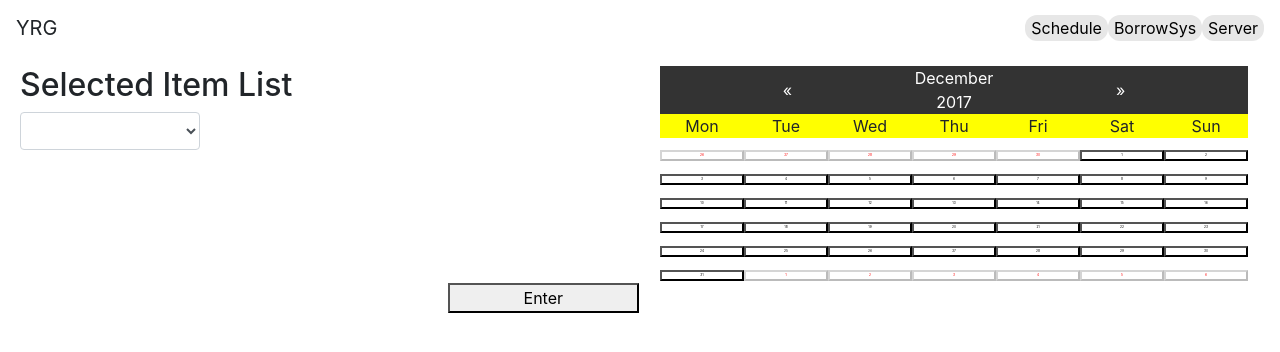
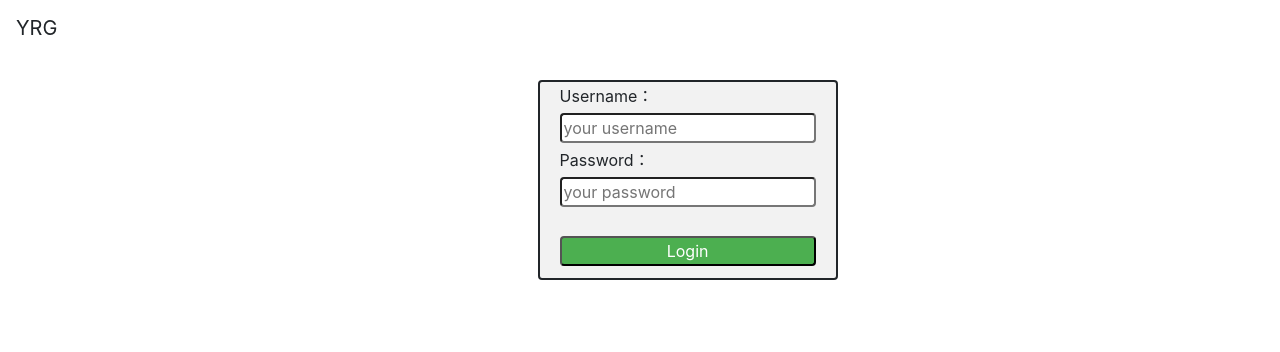
Before and after one commit to YiChunHung/Borrow_sys, a React app: page / in a window 1280 px wide. Shown: the top 352 px of the page. Built offline with nearby package versions, Linux system fonts and the light colour scheme; no server answers; the HTML template or start-up script is replaced by a standard one.

Commit message:
fix the refreshing page problem

```diff
--- a/src/components/Borrowpage.jsx
+++ b/src/components/Borrowpage.jsx
@@ -266,6 +266,7 @@ export default class Borrowpage extends React.Component {
                         statusReadResponse={this.state.statusReadResponse}
                         uid={this.props.uid}
                         token={this.props.token}
+                        refreshPage={this.props.refreshPage}
                     />
                   </div>);
     }
--- a/src/components/Main.jsx
+++ b/src/components/Main.jsx
@@ -9,8 +9,7 @@ export default class Main extends React.Component {
   constructor(props) {
         super(props);
         this.state = {
-          //pageNum:1
-          pageNum:2
+          pageNum:1
         }
         this.handleChangePage = this.handleChangePage.bind(this);
   		this.switchPage = this.switchPage.bind(this);
@@ -24,7 +23,7 @@ export default class Main extends React.Component {
     //console.log(this.props.token);
   	if (this.state.pageNum==2){
   		return (
-    		<Borrowpage uid={this.props.uid} token={this.props.token} />
+    		<Borrowpage uid={this.props.uid} token={this.props.token} refreshPage={this.handleChangePage}/>
   		)
   	}
 
--- a/src/components/TimeTable.jsx
+++ b/src/components/TimeTable.jsx
@@ -282,7 +282,8 @@ export default class TimeTable extends React.Component{
 			});
 		}*/
 
-		window.location.reload();
+		this.props.refreshPage(1);
+		//window.location.reload();
 
 	}
 
--- a/src/index.jsx
+++ b/src/index.jsx
@@ -8,10 +8,7 @@ import 'bootstrap/dist/css/bootstrap.css';
 window.onload = function() {
     ReactDOM.render(
         <div>
-        	{/*
             	<LoginPage />
-        	*/}
-        	<Main uid={1} token={"PiKoSivltx"}/>
         </div>,
         document.getElementById('root')
     );
```
